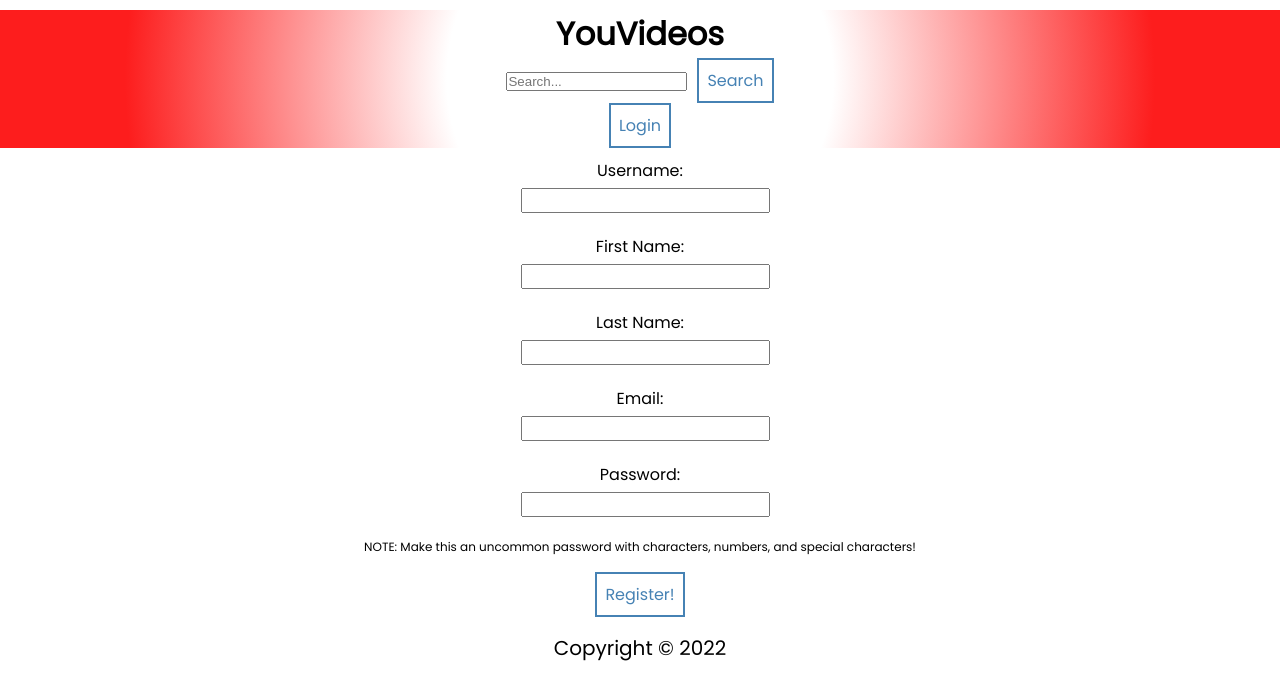
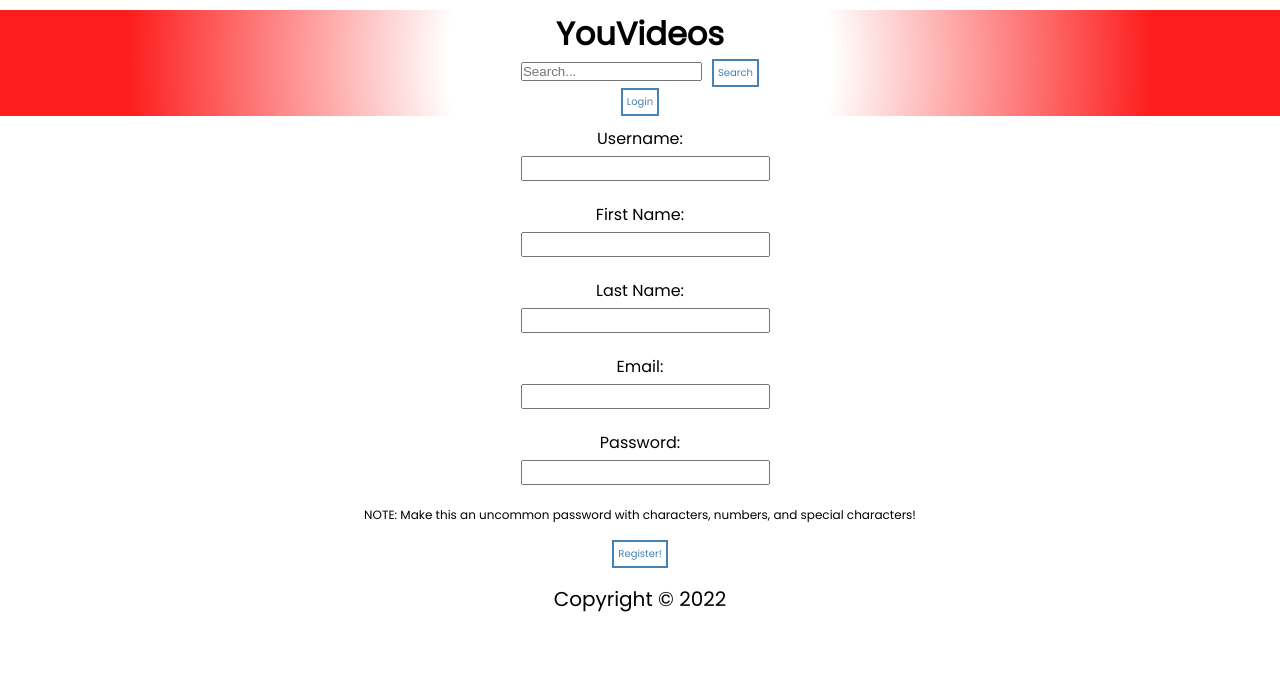
Before and after one commit to wenchijchang/YouTube_Backend_API, a React (Create React App) app in the folder frontend/: page /register in a window 1280 px wide. Shown: the top 700 px of the page. Built offline with nearby package versions, Linux system fonts and the light colour scheme.

Commit message:
adjusted button size in App.css

```diff
--- a/frontend/src/App.css
+++ b/frontend/src/App.css
@@ -21,10 +21,10 @@ button {
   background-color: transparent;
   border: 2px solid steelblue;
   color: steelblue;
-  font-size: 1rem;
+  font-size: 10px;
   font-family: inherit;
   max-width: 100px;
-  padding: 0.5rem 0.5rem;
+  padding: 0.25rem 0.25rem;
 }
 
 button:hover {
```
